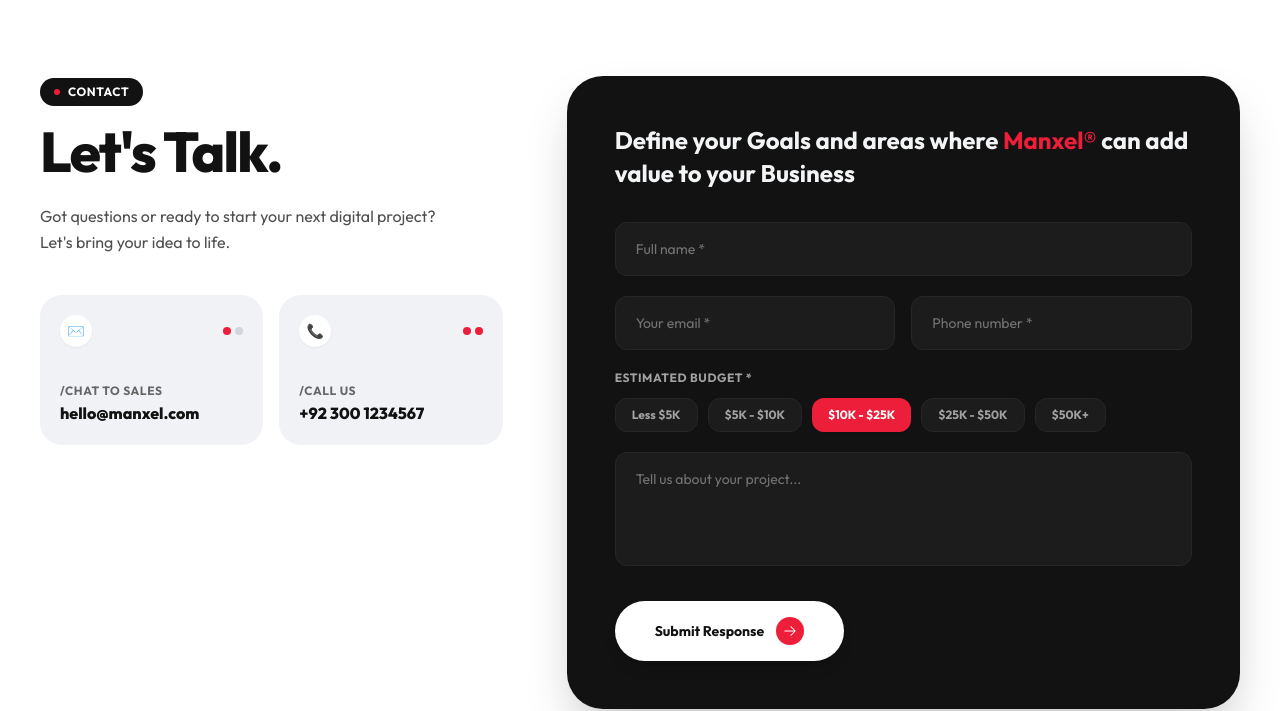
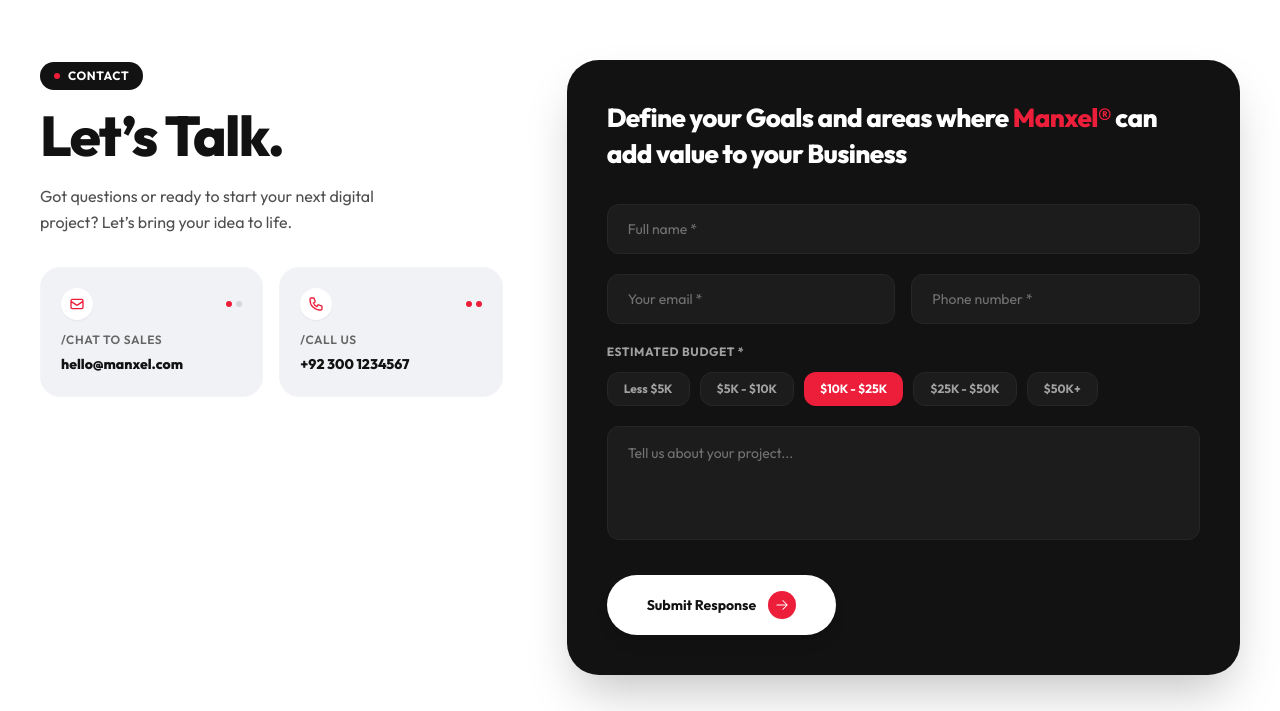
Before and after one commit to abdullahqureshi27/sanock, a React (Vite) app: page / in a window 1280 px wide. Shown: the part 7382-8093 px from the top of the page. Built offline with nearby package versions, Linux system fonts and the light colour scheme.

Commit message:
fix: eliminate whitespace around footer and optimize contact transition

```diff
--- a/src/components/Contact.jsx
+++ b/src/components/Contact.jsx
@@ -65,9 +65,10 @@
         name: form.name,
         email: form.email,
         phone: form.phone,
-        subject: `Project Inquiry (Budget: ${form.budget})`,
+        subject: `Website Inquiry (${form.budget})`,
         message: form.message,
       });
+
       setStatus('success');
       setForm({
         name: '',
@@ -79,15 +80,13 @@
       setTimeout(() => setStatus('idle'), 5000);
     } catch (err) {
       setStatus('error');
-      setErrorMsg(
-        err.response?.data?.message || 'Something went wrong. Please try again later.'
-      );
+      setErrorMsg(err.response?.data?.message || 'Something went wrong. Please try again later.');
       setTimeout(() => setStatus('idle'), 5000);
     }
   };
 
   return (
-    <section id="contact" className="py-12 sm:py-16 md:py-24 bg-white" ref={sectionRef}>
+    <section id="contact" className="pt-12 sm:pt-16 md:pt-20 pb-12 sm:pb-16 md:pb-20 bg-white" ref={sectionRef}>
       <div className="mx-auto max-w-[1320px] px-4 sm:px-6 md:px-10">
 
         <div className="grid lg:grid-cols-12 gap-8 sm:gap-12 lg:gap-16 items-start">
@@ -96,51 +95,65 @@
             initial={{ opacity: 0, y: 20 }}
             animate={isInView ? { opacity: 1, y: 0 } : {}}
             transition={{ duration: 0.6 }}
-            className="lg:col-span-5"
+            className="lg:col-span-5 lg:sticky lg:top-28"
           >
             <span className="inline-flex items-center gap-2 px-3.5 py-1.5 rounded-full bg-[#121212] text-white text-xs font-bold uppercase tracking-wider mb-3 sm:mb-4">
               <span className="w-1.5 h-1.5 rounded-full bg-[#ed1e3a]"></span>
               CONTACT
             </span>
-            <h2 className="text-3xl sm:text-4xl lg:text-[56px] font-extrabold leading-[1.08] tracking-[-0.03em] text-[#121212] mb-3 sm:mb-5">
-              Let's Talk.
+            <h2 className="text-3xl sm:text-4xl lg:text-[56px] font-extrabold leading-[1.08] tracking-[-0.03em] text-[#121212] mb-3 sm:mb-4">
+              Let’s Talk.
             </h2>
-            <p className="text-sm sm:text-base text-[#4f4f4f] leading-relaxed mb-6 sm:mb-10 max-w-[420px]">
-              Got questions or ready to start your next digital project? Let's bring your idea to life.
+            <p className="text-sm sm:text-base text-[#4f4f4f] leading-relaxed mb-6 sm:mb-8 max-w-[360px]">
+              Got questions or ready to start your next digital project? Let’s bring your idea to life.
             </p>
 
-            <div className="grid grid-cols-1 sm:grid-cols-2 gap-3 sm:gap-4 max-w-[500px]">
-              <div className="bg-[#f0f2f5] p-4 sm:p-5 rounded-[18px] sm:rounded-[22px] flex flex-col justify-between min-h-[130px] sm:min-h-[150px]">
-                <div className="flex items-center justify-between">
-                  <div className="w-8 h-8 rounded-full bg-white flex items-center justify-center text-sm shadow-xs">
-                    ✉️
+            <div className="grid grid-cols-1 sm:grid-cols-2 gap-3.5 sm:gap-4">
+              <div className="bg-[#f0f2f5] p-4 sm:p-5 rounded-[20px] flex flex-col justify-between border border-gray-100 min-h-[120px] sm:min-h-[130px]">
+                <div className="flex items-center justify-between mb-2">
+                  <div className="w-7 h-7 sm:w-8 sm:h-8 rounded-full bg-white flex items-center justify-center text-[#121212] shadow-xs">
+                    <svg className="w-3.5 h-3.5 sm:w-4 sm:h-4 text-[#ed1e3a]" fill="none" viewBox="0 0 24 24" stroke="currentColor">
+                      <path strokeLinecap="round" strokeLinejoin="round" strokeWidth="2" d="M3 8l7.89 5.26a2 2 0 002.22 0L21 8M5 19h14a2 2 0 002-2V7a2 2 0 00-2-2H5a2 2 0 00-2 2v10a2 2 0 002 2z"/>
+                    </svg>
                   </div>
-                  <div className="flex items-center gap-1">
-                    <span className="w-2 h-2 rounded-full bg-[#ed1e3a]"></span>
-                    <span className="w-2 h-2 rounded-full bg-gray-300"></span>
+                  <div className="flex gap-1">
+                    <span className="w-1.5 h-1.5 rounded-full bg-[#ed1e3a]"></span>
+                    <span className="w-1.5 h-1.5 rounded-full bg-gray-300"></span>
                   </div>
                 </div>
                 <div>
-                  <p className="text-[10px] sm:text-xs font-bold text-[#666666] uppercase tracking-wider mb-0.5">/Chat To Sales</p>
-                  <a href="mailto:hello@manxel.com" className="text-xs sm:text-sm md:text-base font-extrabold text-[#121212] hover:text-[#ed1e3a] transition-colors block truncate">
+                  <h4 className="text-[10px] sm:text-xs font-semibold text-[#666666] uppercase tracking-wider mb-0.5">
+                    /CHAT TO SALES
+                  </h4>
+                  <a
+                    href="mailto:hello@manxel.com"
+                    className="text-xs sm:text-sm font-extrabold text-[#121212] hover:text-[#ed1e3a] transition-colors break-all"
+                  >
                     hello@manxel.com
                   </a>
                 </div>
               </div>
 
-              <div className="bg-[#f0f2f5] p-4 sm:p-5 rounded-[18px] sm:rounded-[22px] flex flex-col justify-between min-h-[130px] sm:min-h-[150px]">
-                <div className="flex items-center justify-between">
-                  <div className="w-8 h-8 rounded-full bg-white flex items-center justify-center text-sm shadow-xs">
-                    📞
+              <div className="bg-[#f0f2f5] p-4 sm:p-5 rounded-[20px] flex flex-col justify-between border border-gray-100 min-h-[120px] sm:min-h-[130px]">
+                <div className="flex items-center justify-between mb-2">
+                  <div className="w-7 h-7 sm:w-8 sm:h-8 rounded-full bg-white flex items-center justify-center text-[#121212] shadow-xs">
+                    <svg className="w-3.5 h-3.5 sm:w-4 sm:h-4 text-[#ed1e3a]" fill="none" viewBox="0 0 24 24" stroke="currentColor">
+                      <path strokeLinecap="round" strokeLinejoin="round" strokeWidth="2" d="M3 5a2 2 0 012-2h3.28a1 1 0 01.948.684l1.498 4.493a1 1 0 01-.502 1.21l-2.257 1.13a11.042 11.042 0 005.516 5.516l1.13-2.257a1 1 0 011.21-.502l4.493 1.498a1 1 0 01.684.949V19a2 2 0 01-2 2h-1C9.716 21 3 14.284 3 6V5z"/>
+                    </svg>
                   </div>
-                  <div className="flex items-center gap-1">
-                    <span className="w-2 h-2 rounded-full bg-[#ed1e3a]"></span>
-                    <span className="w-2 h-2 rounded-full bg-[#ed1e3a]"></span>
+                  <div className="flex gap-1">
+                    <span className="w-1.5 h-1.5 rounded-full bg-[#ed1e3a]"></span>
+                    <span className="w-1.5 h-1.5 rounded-full bg-[#ed1e3a]"></span>
                   </div>
                 </div>
                 <div>
-                  <p className="text-[10px] sm:text-xs font-bold text-[#666666] uppercase tracking-wider mb-0.5">/Call Us</p>
-                  <a href="tel:+923001234567" className="text-xs sm:text-sm md:text-base font-extrabold text-[#121212] hover:text-[#ed1e3a] transition-colors block">
+                  <h4 className="text-[10px] sm:text-xs font-semibold text-[#666666] uppercase tracking-wider mb-0.5">
+                    /CALL US
+                  </h4>
+                  <a
+                    href="tel:+923001234567"
+                    className="text-xs sm:text-sm font-extrabold text-[#121212] hover:text-[#ed1e3a] transition-colors"
+                  >
                     +92 300 1234567
                   </a>
                 </div>
@@ -149,16 +162,16 @@
           </motion.div>
 
           <motion.div
-            initial={{ opacity: 0, y: 20 }}
+            initial={{ opacity: 0, y: 30 }}
             animate={isInView ? { opacity: 1, y: 0 } : {}}
-            transition={{ duration: 0.6, delay: 0.2 }}
-            className="lg:col-span-7 bg-[#121212] text-white p-5 sm:p-8 md:p-12 rounded-[22px] sm:rounded-[36px] shadow-2xl"
+            transition={{ duration: 0.6, delay: 0.15 }}
+            className="lg:col-span-7 bg-[#121212] text-white p-6 sm:p-8 md:p-10 rounded-[24px] sm:rounded-[32px] shadow-2xl"
           >
-            <h3 className="text-base sm:text-xl md:text-2xl font-bold leading-snug mb-5 sm:mb-8 text-gray-100">
+            <h3 className="text-xl sm:text-2xl md:text-[26px] font-extrabold tracking-tight mb-6 sm:mb-8 leading-snug">
               Define your Goals and areas where <span className="text-[#ed1e3a]">Manxel®</span> can add value to your Business
             </h3>
 
-            <form onSubmit={handleSubmit} noValidate className="space-y-3.5 sm:space-y-5">
+            <form onSubmit={handleSubmit} className="space-y-4 sm:space-y-5">
               <div>
                 <input
                   type="text"
@@ -167,12 +180,12 @@
                   value={form.name}
                   onChange={handleChange}
                   disabled={status === 'loading'}
-                  className="w-full bg-[#1c1c1c] border border-neutral-800 rounded-xl px-4 py-3 sm:px-5 sm:py-4 text-xs sm:text-sm text-white placeholder:text-neutral-500 focus:outline-none focus:border-[#ed1e3a] transition-all"
+                  className="w-full bg-[#1c1c1c] border border-neutral-800 rounded-xl px-4 py-3 sm:px-5 sm:py-3.5 text-xs sm:text-sm text-white placeholder:text-neutral-500 focus:outline-none focus:border-[#ed1e3a] transition-all"
                 />
                 {errors.name && <p className="text-xs text-[#ed1e3a] mt-1">{errors.name}</p>}
               </div>
 
-              <div className="grid grid-cols-1 sm:grid-cols-2 gap-3 sm:gap-4">
+              <div className="grid sm:grid-cols-2 gap-3 sm:gap-4">
                 <div>
                   <input
                     type="email"
@@ -181,7 +194,7 @@
                     value={form.email}
                     onChange={handleChange}
                     disabled={status === 'loading'}
-                    className="w-full bg-[#1c1c1c] border border-neutral-800 rounded-xl px-4 py-3 sm:px-5 sm:py-4 text-xs sm:text-sm text-white placeholder:text-neutral-500 focus:outline-none focus:border-[#ed1e3a] transition-all"
+                    className="w-full bg-[#1c1c1c] border border-neutral-800 rounded-xl px-4 py-3 sm:px-5 sm:py-3.5 text-xs sm:text-sm text-white placeholder:text-neutral-500 focus:outline-none focus:border-[#ed1e3a] transition-all"
                   />
                   {errors.email && <p className="text-xs text-[#ed1e3a] mt-1">{errors.email}</p>}
                 </div>
@@ -193,7 +206,7 @@
                     value={form.phone}
                     onChange={handleChange}
                     disabled={status === 'loading'}
-                    className="w-full bg-[#1c1c1c] border border-neutral-800 rounded-xl px-4 py-3 sm:px-5 sm:py-4 text-xs sm:text-sm text-white placeholder:text-neutral-500 focus:outline-none focus:border-[#ed1e3a] transition-all"
+                    className="w-full bg-[#1c1c1c] border border-neutral-800 rounded-xl px-4 py-3 sm:px-5 sm:py-3.5 text-xs sm:text-sm text-white placeholder:text-neutral-500 focus:outline-none focus:border-[#ed1e3a] transition-all"
                   />
                   {errors.phone && <p className="text-xs text-[#ed1e3a] mt-1">{errors.phone}</p>}
                 </div>
```
Also changed, not shown: src/components/Footer.jsx (+4 -4 lines).
